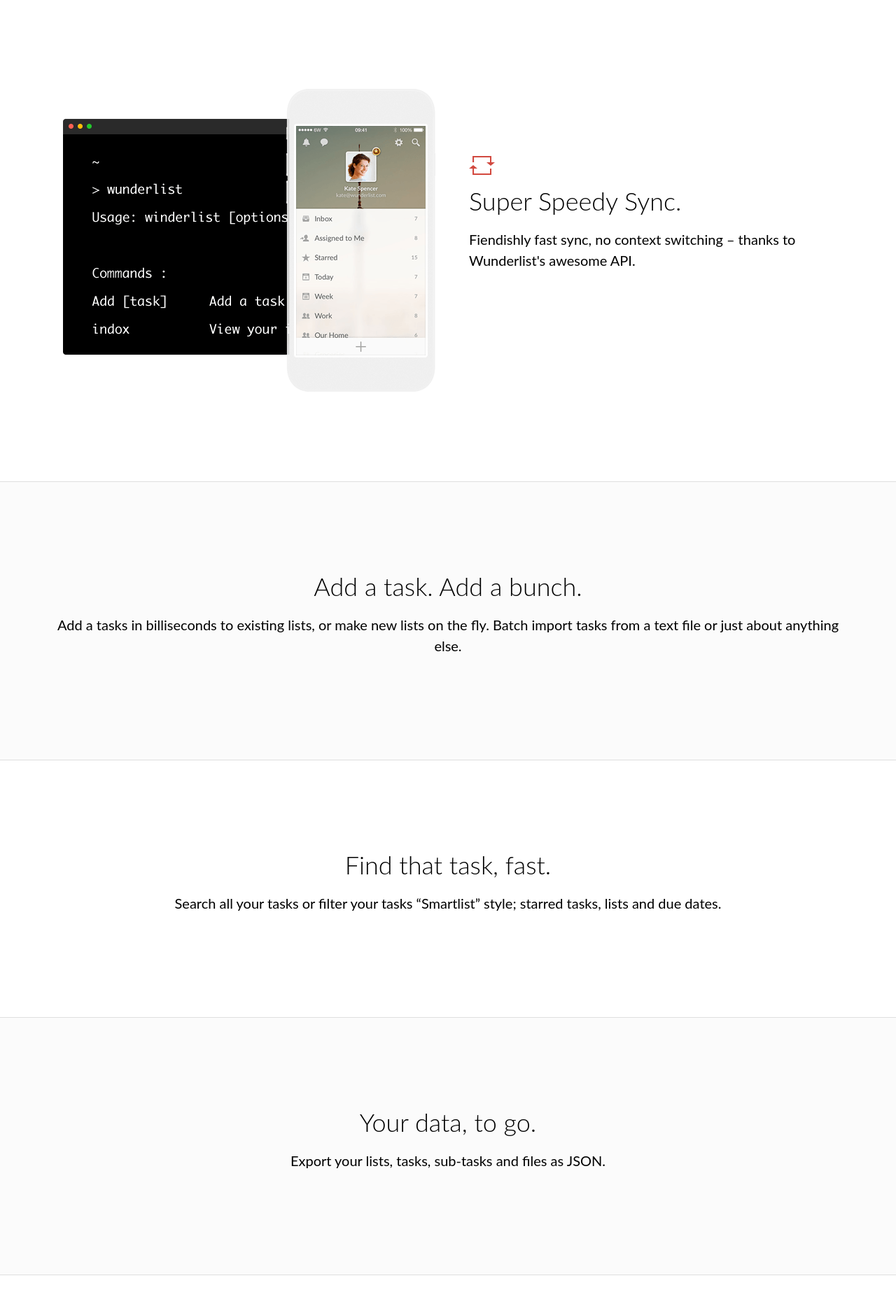
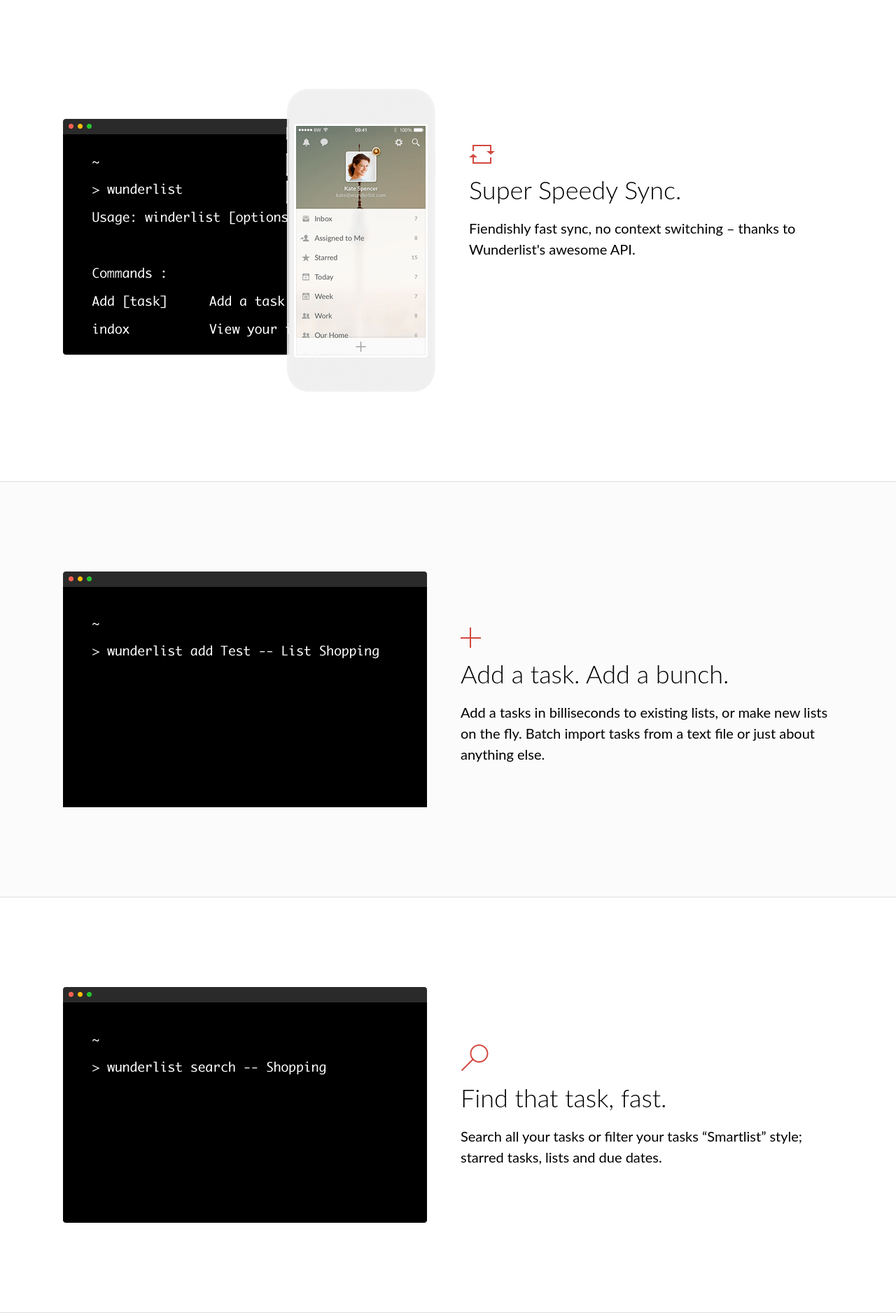
Before and after one commit to wayneashleyberry/wunderline, a Jekyll site: the page built from index.html, in a window 1280 px wide. Shown: the part 764-2641 px from the top of the page at 70% size. Built offline with Jekyll 4.4.1, drawn with Linux system fonts in a browser that asks for light colours; some web fonts are replaced.

Commit message:
Added remaining features

```diff
--- a/_sass/objects/feature.scss
+++ b/_sass/objects/feature.scss
@@ -49,11 +49,11 @@
 @media all and (min-width: $bp-medium) {
 
     .feature {
-        padding-top: 6em;
+        padding-top: 5em;
 
         .feature__img {
             float: left;
-            margin-top: -6em;
+            margin-top: -5em;
             margin-right: 3em;
             margin-bottom: 0;
         }
--- a/index.html
+++ b/index.html
@@ -18,26 +18,44 @@
 
 <section id="add">
     <div class="l-wrapper">
+        <div class="feature">
+            <img class="feature__img" src="assets/images/feature-add-520x337.png" width="520" height="337" alt="" />
+
+            <img class="feature__icon" src="assets/images/icon-add-29x29.png" width="29" height="29" alt="" />
+
             <h2>Add a task. Add a bunch.</h2>
 
             <p>Add a tasks in billiseconds to existing lists, or make new lists on the fly. Batch import tasks from a text file
                 or just about anything else.</p>
         </div>
+    </div>
 </section>
 
 <section id="search">
     <div class="l-wrapper">
+        <div class="feature">
+            <img class="feature__img" src="assets/images/feature-search-520x337.png" width="520" height="337" alt="" />
+
+            <img class="feature__icon" src="assets/images/icon-search-42x41.png" width="42" height="41" alt="" />
+
             <h2>Find that task, fast.</h2>
 
             <p>Search all your tasks or filter your tasks “Smartlist” style; starred tasks, lists and due dates.</p>
+        </div>
     </div>
 </section>
 
 <section id="export">
     <div class="l-wrapper">
+        <div class="feature">
+            <img class="feature__img" src="assets/images/feature-export-520x337.png" width="520" height="337" alt="" />
+
+            <img class="feature__icon" src="assets/images/icon-export-31x29.png" width="31" height="29" alt="" />
+
             <h2>Your data, to go.</h2>
 
             <p>Export your lists, tasks, sub-tasks and files as JSON.</p>
+        </div>
     </div>
 </section>
 
@@ -45,7 +63,9 @@
     <div class="l-wrapper">
         <blockquote>
             <img src="/assets/images/photo-christian-reber-100x100.png" width="100" height="100" alt="Photo of Christian Reber" />
+
             <p>That’s awesome!</p>
+
             <cite>Christian Reber – CEO, Wunderlist</cite>
         </blockquote>
 
```
Also changed, not shown: assets/images/feature-add-520x337.png (added), assets/images/feature-export-520x337.png (added), assets/images/feature-search-520x337.png (added). Lines whose indentation alone changed are shown as unchanged.
